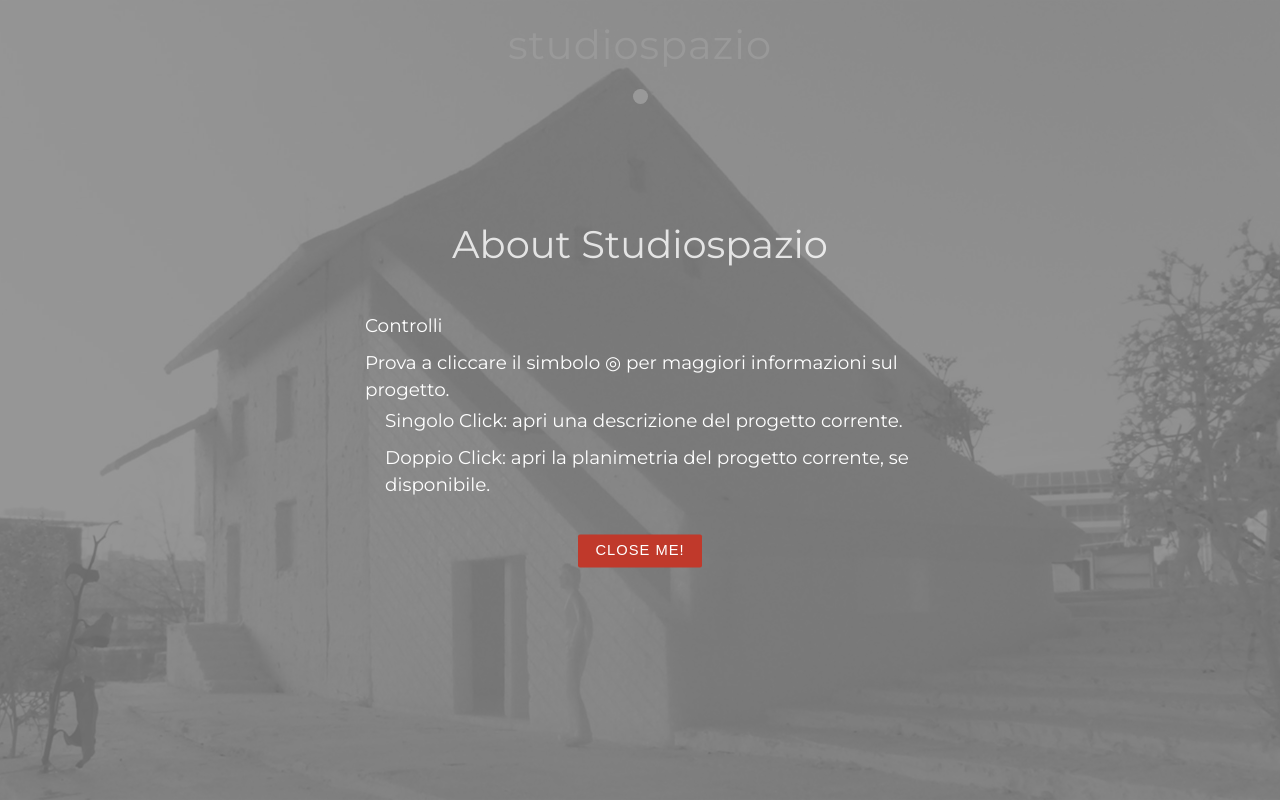
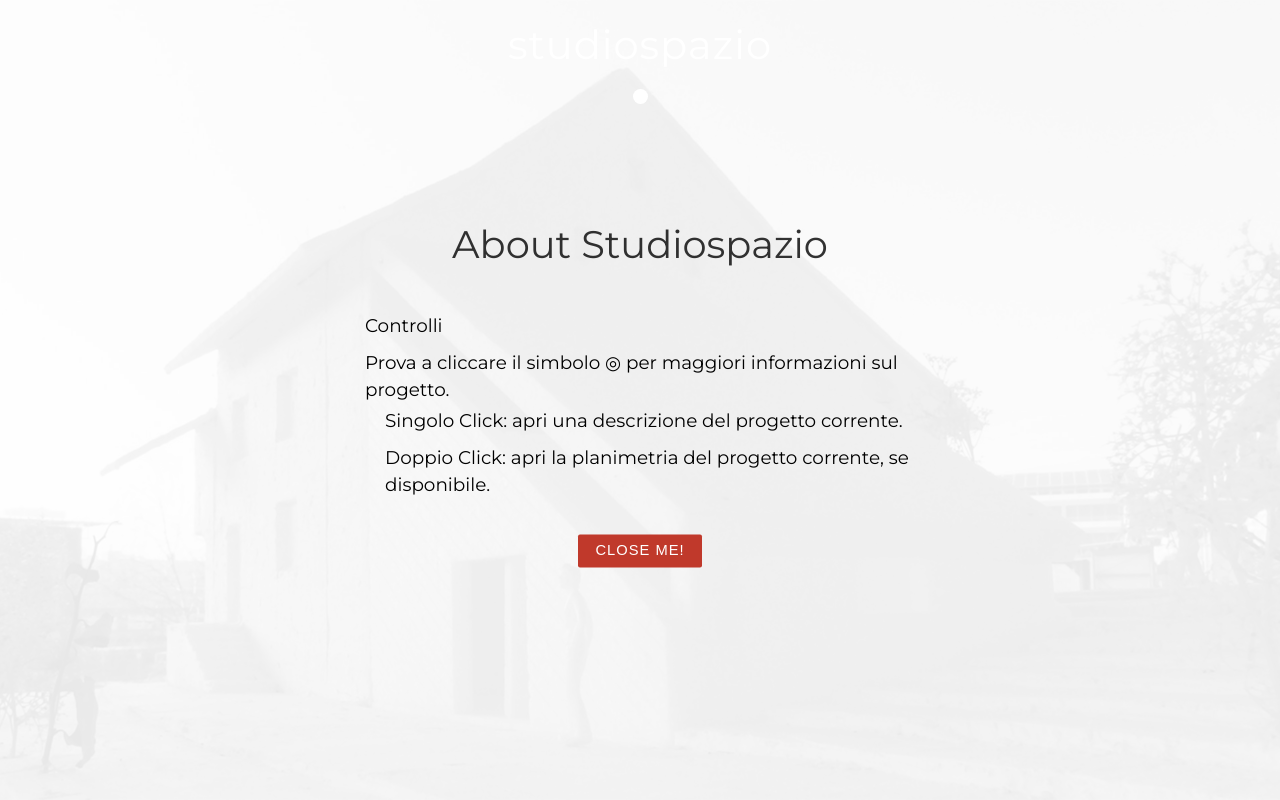
Before and after one commit to ettoreboy/studiospazio, a plain HTML site: page index.html in a window 1280 px wide. Both pictures are taken after a click on the element "studiospazio". Drawn offline with Linux system fonts and the light colour scheme; no server answers.

Commit message:
about page change

```diff
--- a/css/style.css
+++ b/css/style.css
@@ -226,12 +226,12 @@
 	left: 0;
 	z-index: 1000;
 	opacity: 0;
-	background: grey;
+	background: white;
 	transition: all 0.3s;
 }
 
 .md-show ~ .md-overlay {
-	opacity: 0.8;
+	opacity: 0.9;
 	visibility: visible;
 }
 
@@ -263,7 +263,7 @@
 
 /* Content styles */
 .md-content {
-	color: #fff;
+	color: black;
 	background: #e74c3c;
 	position: relative;
 	border-radius: 3px;
```
